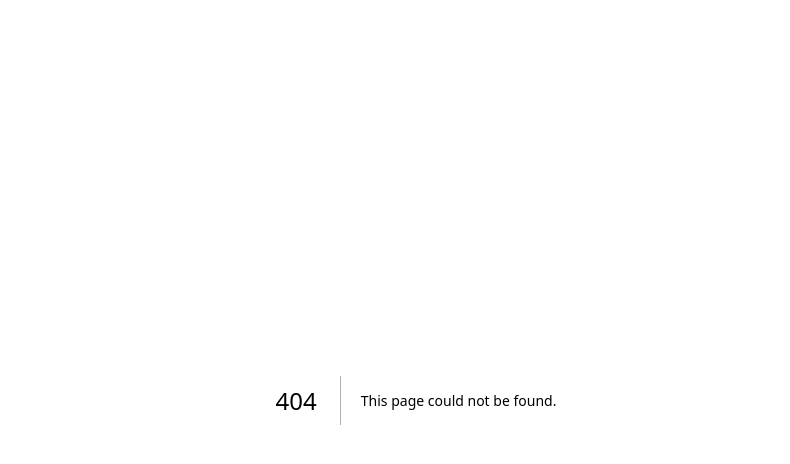
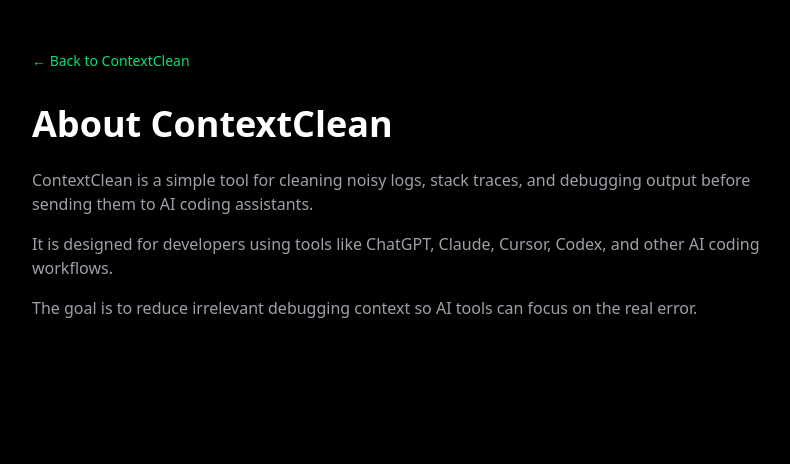
Before and after one commit to hyuchao25/contextclean, a Next.js app: page /about in a window 1280 px wide. Before the commit this address had no page. Shown: the top 464 px of the page, without its empty margins (224-1014 px from the left). Built offline with nearby package versions, Linux system fonts and the light colour scheme.

Commit message:
Add about and contact pages

```diff
--- /dev/null
+++ b/src/app/about/page.tsx
@@ -0,0 +1,28 @@
+export default function AboutPage() {
+  return (
+    <main className="min-h-screen bg-black px-6 py-12 text-white">
+      <section className="mx-auto max-w-3xl">
+        <a href="/" className="text-sm text-green-400 hover:text-green-300">
+          ← Back to ContextClean
+        </a>
+
+        <h1 className="mt-8 mb-6 text-4xl font-bold">About ContextClean</h1>
+
+        <p className="mb-4 text-zinc-400">
+          ContextClean is a simple tool for cleaning noisy logs, stack traces,
+          and debugging output before sending them to AI coding assistants.
+        </p>
+
+        <p className="mb-4 text-zinc-400">
+          It is designed for developers using tools like ChatGPT, Claude, Cursor,
+          Codex, and other AI coding workflows.
+        </p>
+
+        <p className="text-zinc-400">
+          The goal is to reduce irrelevant debugging context so AI tools can focus
+          on the real error.
+        </p>
+      </section>
+    </main>
+  );
+}
--- /dev/null
+++ b/src/app/contact/page.tsx
@@ -0,0 +1,19 @@
+export default function ContactPage() {
+  return (
+    <main className="min-h-screen bg-black px-6 py-12 text-white">
+      <section className="mx-auto max-w-3xl">
+        <a href="/" className="text-sm text-green-400 hover:text-green-300">
+          ← Back to ContextClean
+        </a>
+
+        <h1 className="mt-8 mb-6 text-4xl font-bold">Contact</h1>
+
+        <p className="mb-4 text-zinc-400">
+          For feedback, suggestions, or support, contact:
+        </p>
+
+        <p className="text-zinc-300">support@contextclean.dev</p>
+      </section>
+    </main>
+  );
+}
--- a/src/app/page.tsx
+++ b/src/app/page.tsx
@@ -246,7 +246,13 @@
 
         </section>
               <footer className="mt-12 border-t border-zinc-800 pt-6 text-sm text-zinc-500">
-          <div className="flex gap-4">
+              <div className="flex flex-wrap gap-4">
+            <a href="/about" className="hover:text-white">
+              About
+            </a>
+            <a href="/contact" className="hover:text-white">
+              Contact
+            </a>
             <a href="/privacy" className="hover:text-white">
               Privacy Policy
             </a>
--- a/src/app/sitemap.ts
+++ b/src/app/sitemap.ts
@@ -80,5 +80,17 @@
       changeFrequency: "monthly",
       priority: 0.8,
     },
+    {
+      url: "https://www.contextclean.dev/about",
+      lastModified: new Date(),
+      changeFrequency: "yearly",
+      priority: 0.3,
+    },
+    {
+      url: "https://www.contextclean.dev/contact",
+      lastModified: new Date(),
+      changeFrequency: "yearly",
+      priority: 0.3,
+    },
   ];
 }
```
